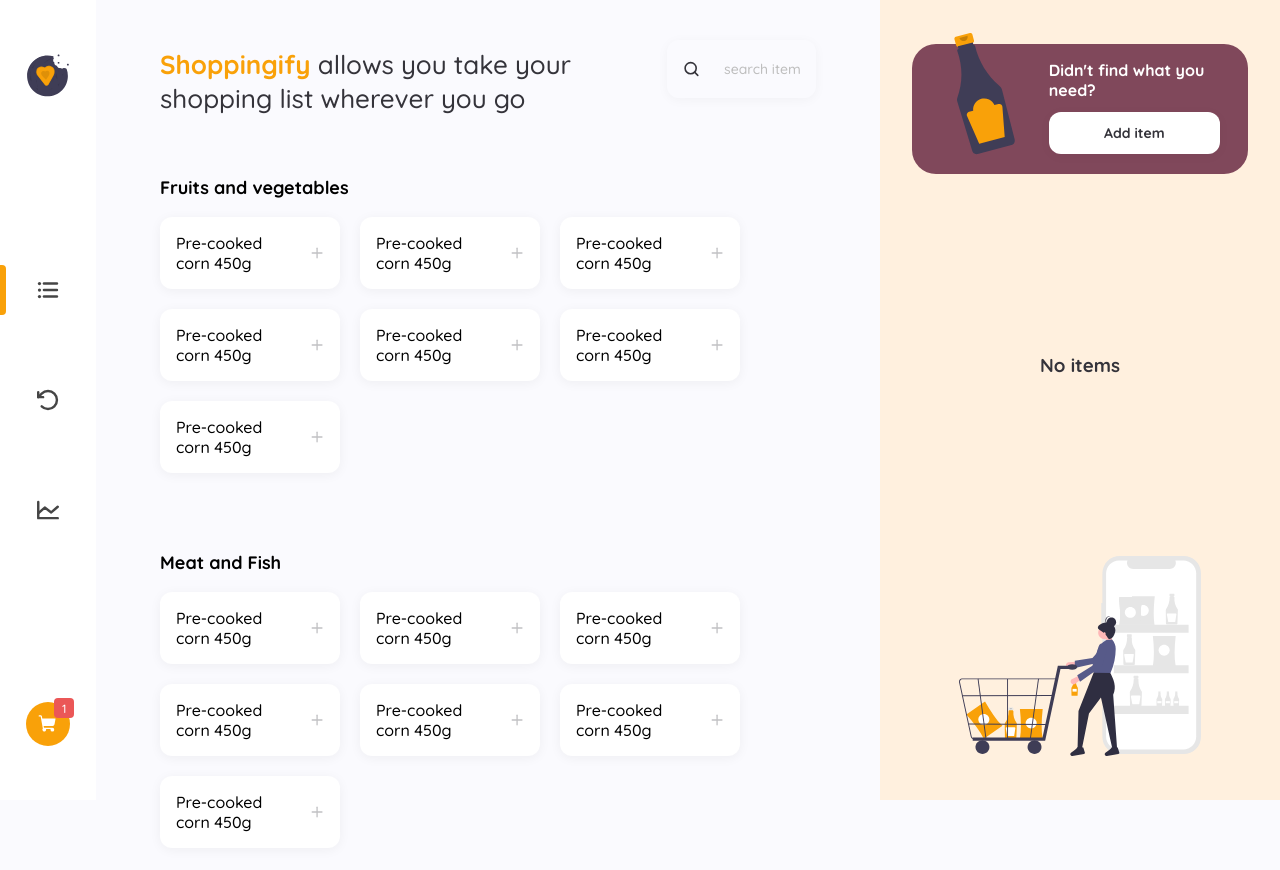
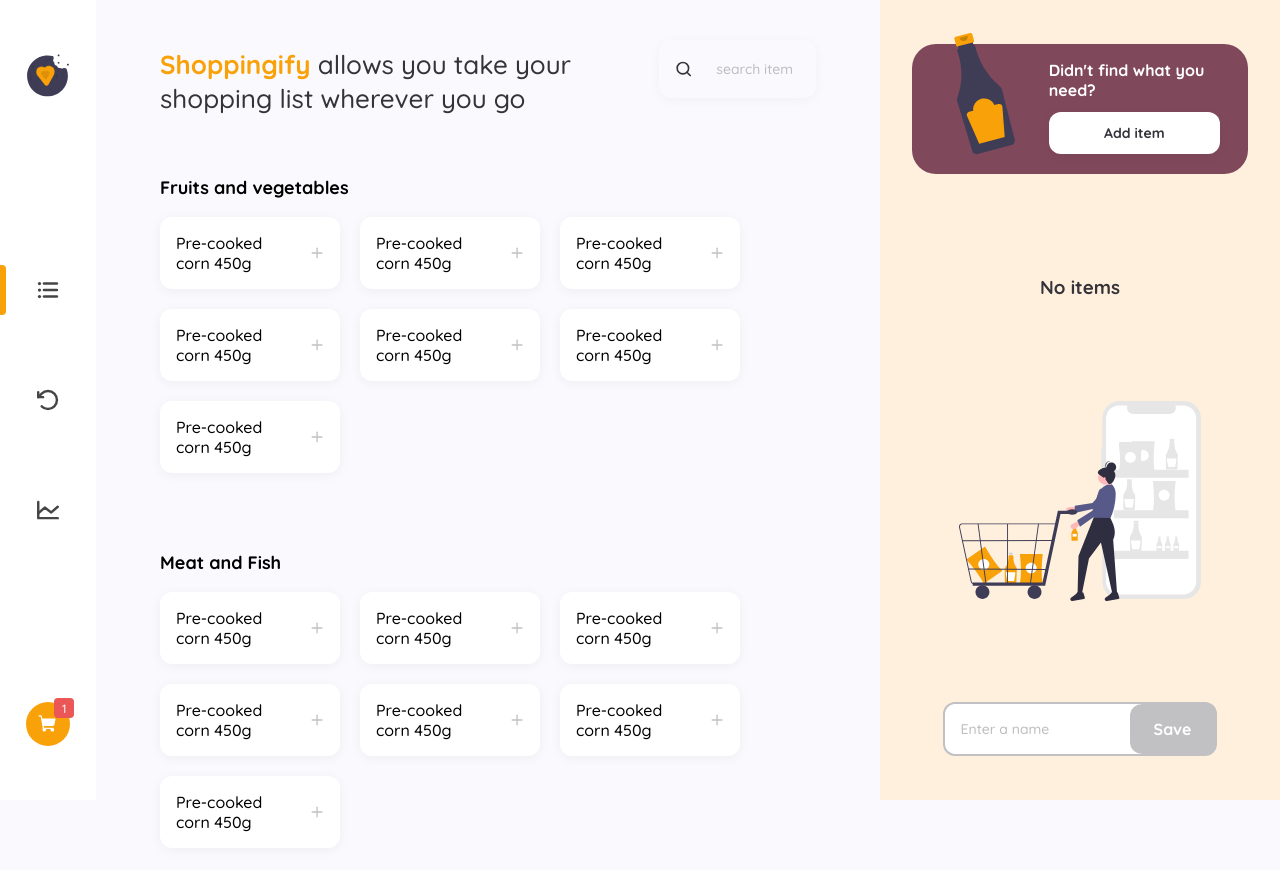
Before and after one commit to guispati/shoppingify, a React (Vite) app in the folder client/: page / in a window 1280 px wide. Shown: the top 870 px of the page. Built offline with nearby package versions, Linux system fonts and the light colour scheme; no server answers; sample sign-in values are in the browser's storage.

Commit message:
client: finished empty list

```diff
--- a/client/src/components/ShoppingCart/AddItem/styles.ts
+++ b/client/src/components/ShoppingCart/AddItem/styles.ts
@@ -1,6 +1,6 @@
 import styled from "styled-components";
 
-export const AddItemContainer = styled.div`
+export const AddItemContainer = styled.header`
 	height: 8.125rem;
 	background: ${props => props.theme.purple};
 	border-radius: 24px;
@@ -35,8 +35,13 @@
 			font-weight: 700;
 
 			cursor: pointer;
+
+			transition: all 0.2s;
+
+			&:hover {
+				background: ${props => props.theme.yellow};
+				color: ${props => props.theme.white};
+			}
 		}
 	}
-
-
 `;
--- /dev/null
+++ b/client/src/components/ShoppingCart/AddListName/index.tsx
@@ -0,0 +1,10 @@
+import { AddListNameContainer, Input } from "./styles";
+
+export function AddListName() {
+	return (
+		<AddListNameContainer>
+			<Input type="text" placeholder="Enter a name" disabled />
+			<button disabled>Save</button>
+		</AddListNameContainer>
+	);
+}
--- /dev/null
+++ b/client/src/components/ShoppingCart/AddListName/styles.ts
@@ -0,0 +1,56 @@
+import styled from "styled-components";
+
+export const AddListNameContainer = styled.footer`
+	border-radius: 12px;
+	border: 2px solid ${props => props.theme.yellow};
+	border-radius: 12px;
+	display: flex;
+	align-items: center;
+	background: ${props => props.theme.white};
+
+	button {
+		background: ${props => props.theme.yellow};
+		border: 0;
+		color: ${props => props.theme.white};
+		border-radius: 12px;
+		border-top-right-radius: 6px;
+		border-bottom-right-radius: 6px;
+		padding: 0 1.5rem;
+		height: 100%;
+		font-weight: 700;
+		cursor: pointer;
+	}
+
+	&:has(input:disabled) {
+		border-color: ${props => props.theme["base-disabled"]};
+
+		button {
+			background: ${props => props.theme["base-disabled"]};
+			cursor: not-allowed;
+		}
+	}
+`;
+
+export const Input = styled.input`
+	border: 0;
+	background: transparent;
+	width: 100%;
+	color: ${props => props.theme['base-text']};
+	font-size: 0.875rem;
+	padding: 1rem;
+	background: ${props => props.theme.white};
+	border-radius: 12px;
+
+	&:focus {
+		outline: 0;
+		box-shadow: none;
+	}
+
+	&:disabled {
+		cursor: not-allowed;
+	}
+
+	&::placeholder {
+		color: ${props => props.theme["base-placeholder"]};
+	}
+`;
--- a/client/src/components/ShoppingCart/index.tsx
+++ b/client/src/components/ShoppingCart/index.tsx
@@ -1,6 +1,7 @@
 import { AddItem } from "./AddItem";
 import { ShoppingCartContainer } from "./styles";
 import cart from '../../assets/cart.svg';
+import { AddListName } from "./AddListName";
 
 export function ShoppingCart() {
 	return (
@@ -8,6 +9,7 @@
 			<AddItem />
 			<h3>No items</h3>
 			<img src={cart} alt="Woman purchasing items" />
+			<AddListName />
 		</ShoppingCartContainer>
 	);
 }
--- a/client/src/pages/Home/components/SearchBar/styles.ts
+++ b/client/src/pages/Home/components/SearchBar/styles.ts
@@ -4,7 +4,7 @@
 	display: flex;
 	justify-content: space-between;
 	align-items: flex-start;
-	gap: 3.5rem;
+	gap: 1rem;
 	line-height: 1.3;
 
 	h1 {
--- a/client/src/styles/themes/default.ts
+++ b/client/src/styles/themes/default.ts
@@ -19,6 +19,7 @@
 	'base-icons': '#34333A',
 	'base-date': '#C1C1C4',
 	'base-popup': '#454545',
+	'base-disabled': '#C1C1C4',
 
 	'list-background': '#FFF0DE',
 
```
